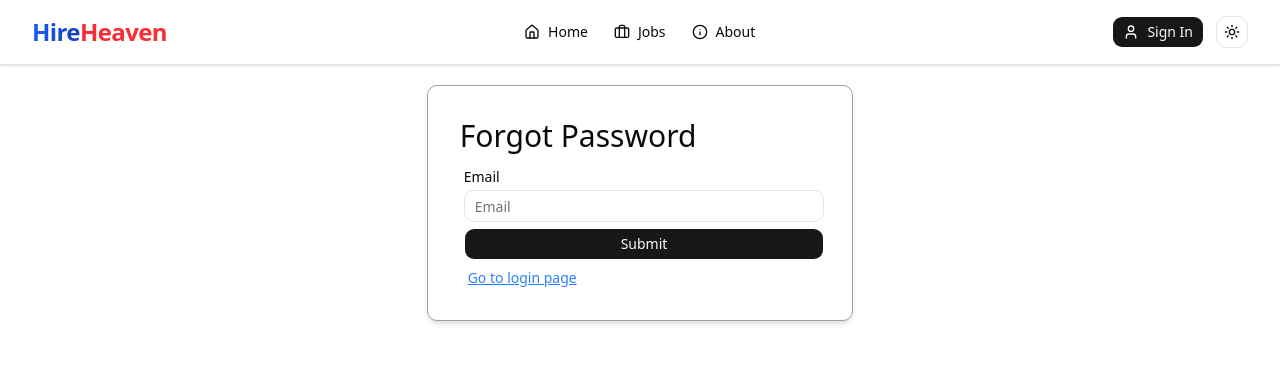
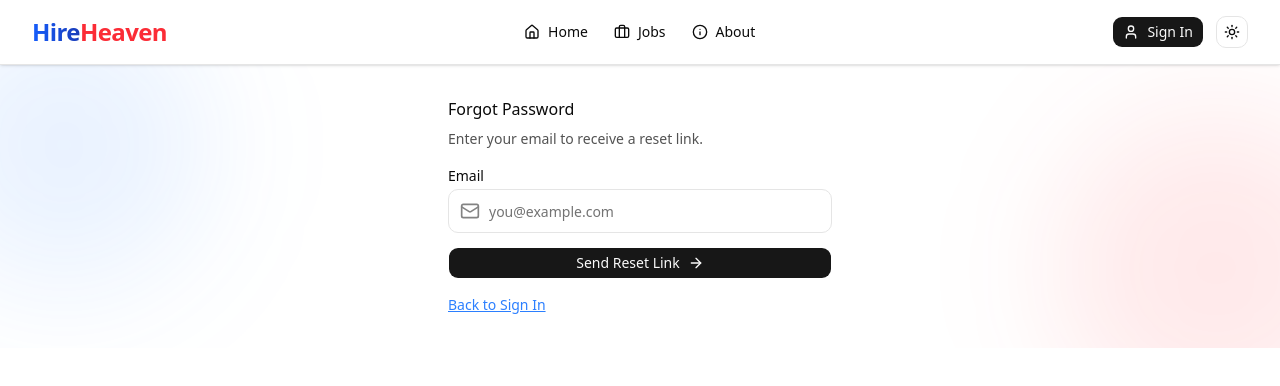
Before and after one commit to debug-node/Job-Portal, a Next.js app in the folder frontend/: page /forgot in a window 1280 px wide. Shown: the top 386 px of the page. Built offline with nearby package versions, Linux system fonts and the light colour scheme; no server answers.

Commit message:
chore: update page.tsx

```diff
--- a/frontend/src/app/(auth)/forgot/page.tsx
+++ b/frontend/src/app/(auth)/forgot/page.tsx
@@ -8,6 +8,7 @@ import Link from "next/link";
 import { redirect } from "next/navigation";
 import React, { FormEvent, useState } from "react";
 import toast from "react-hot-toast";
+import { ArrowRight, Mail } from "lucide-react";
 
 const ForgotPage = () => {
 	const [email, setemail] = useState("");
@@ -26,43 +27,51 @@ const ForgotPage = () => {
 
 			toast.success(data.message);
 			setemail("");
-		} catch (error: any) {
-			toast.error(error.response.data.message);
+		} catch (error: unknown) {
+			const axiosError = (error as { response?: { data?: { message?: string } } })
+				?.response?.data?.message;
+			toast.error(axiosError || "Failed to send reset link");
 		} finally {
 			setbtnLoading(false);
 		}
 	};
 	return (
-		<div className="mt-20 md:mt-5 z-0">
-			<div className="md:w-1/3 border border-gray-400 rounded-lg p-8 flex flex-col w-full relative shadow-md m-auto">
-				<h2 className="mb-1">
-					<span className="text-3xl">Forgot Password</span>
-				</h2>
-				<form
-					onSubmit={submitHandler}
-					className="flex flex-col justify-between mt-3">
-					<div className="grid w-full max-w-sm items-center gap-1.5 ml-1">
+		<div className="ui-page relative overflow-hidden flex items-center justify-center">
+			<div className="absolute -top-16 -left-20 w-72 h-72 bg-blue-500/10 rounded-full blur-3xl" />
+			<div className="absolute -bottom-20 -right-24 w-80 h-80 bg-red-500/10 rounded-full blur-3xl" />
+			<div className="w-full max-w-md ui-card p-8 relative z-10">
+				<h2 className="ui-title mb-2">Forgot Password</h2>
+				<p className="text-sm opacity-70 mb-5">
+					Enter your email to receive a reset link.
+				</p>
+				<form onSubmit={submitHandler} className="space-y-4">
+					<div className="grid items-center gap-1.5">
 						<Label>Email</Label>
+						<div className="relative">
+							<Mail className="icon-style" />
 							<Input
 								type="email"
-							placeholder="Email"
+								placeholder="you@example.com"
 								value={email}
 								onChange={(e) => setemail(e.target.value)}
 								required
+								className="pl-10 h-11"
 							/>
+						</div>
 
 						<Button
 							disabled={btnLoading}
-							className="flex justify-center items-center gap-2">
-							Submit
+							className="flex justify-center items-center gap-2 w-full mt-2">
+							{btnLoading ? "Sending..." : "Send Reset Link"}
+							<ArrowRight size={16} />
 						</Button>
 					</div>
 				</form>
 
 				<Link
-					className="mt-2 text-blue-500 underline text-sm ml-2"
+					className="mt-4 inline-block text-blue-500 underline text-sm"
 					href={"/login"}>
-					Go to login page
+					Back to Sign In
 				</Link>
 			</div>
 		</div>
```
Lines whose indentation alone changed are shown as unchanged.
